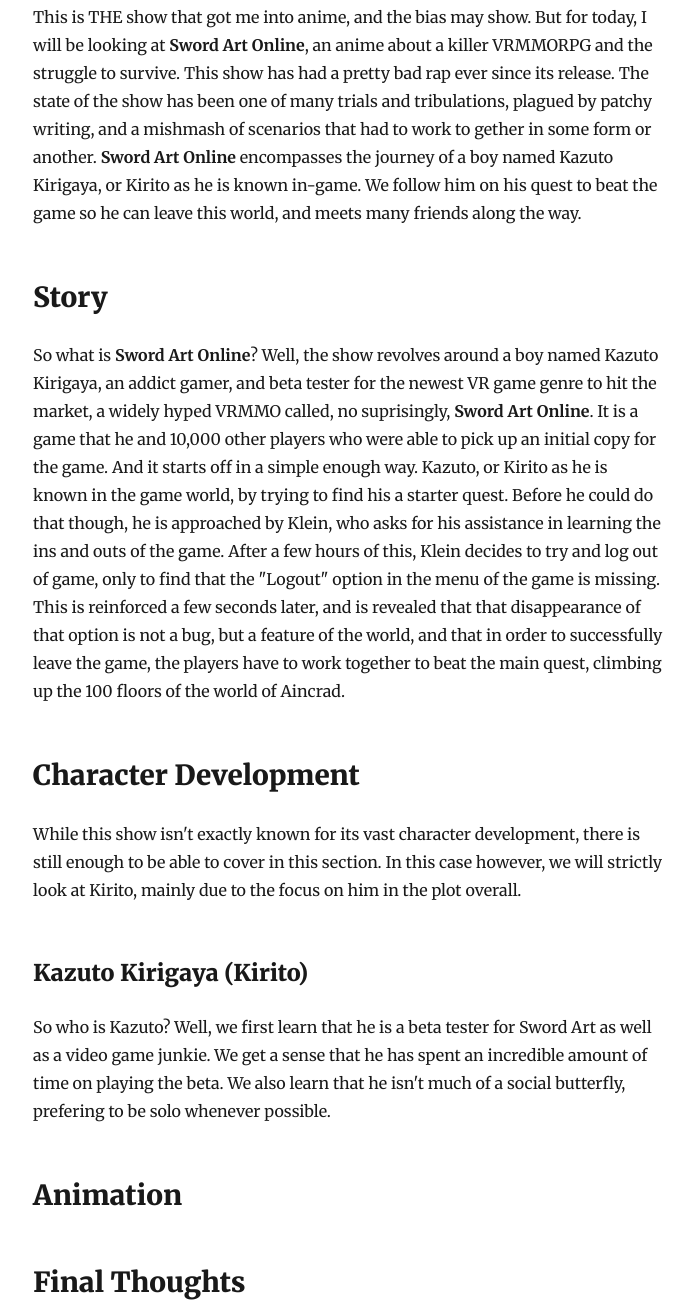
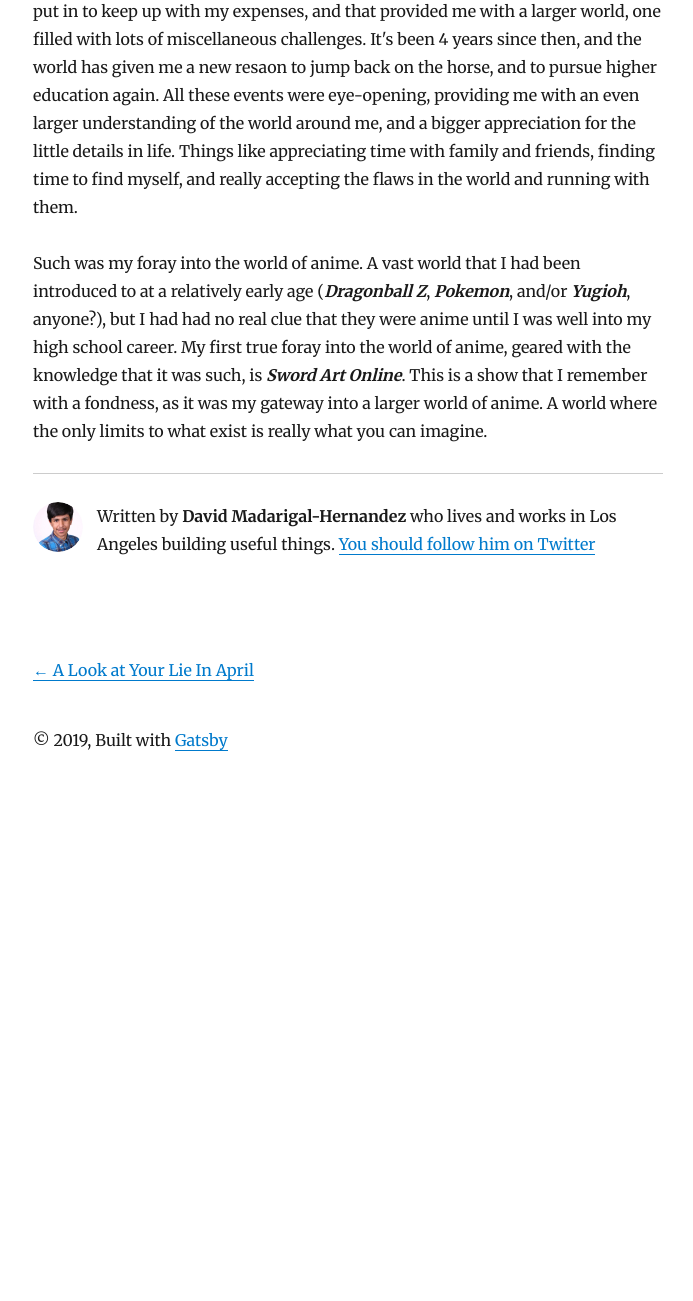
Before and after one commit to MEXdave1997/a-gamers-opinion, a Gatsby site: page /Sword_Art_Online/ in a window 1280 px wide. Shown: the part 655-1956 px from the top of the page, without its empty margins (292-985 px from the left). After the commit the page ends 1451 px from the top, so only its background shows below. Built offline with nearby package versions, Linux system fonts and the light colour scheme; Gatsby itself is replaced by a stand-in of ours; some packages are replaced by stand-ins of ours.

Commit message:
Initiate rewrite. Replace header image.

```diff
--- a/content/blog/Sword_Art_Online/index.md
+++ b/content/blog/Sword_Art_Online/index.md
@@ -4,28 +4,13 @@ date: '2019-02-25'
 ---
 ![Sword Art Online Logo](./sao_logo.jpg)
 
-This is THE show that got me into anime, and the bias may show.
-But for today, I will be looking at **Sword Art Online**, an anime about a killer VRMMORPG and the struggle to survive.
-This show has had a pretty bad rap ever since its release.
-The state of the show has been one of many trials and tribulations, plagued by patchy writing, and a mishmash of scenarios that had to work to gether in some form or another.
-**Sword Art Online** encompasses the journey of a boy named Kazuto Kirigaya, or Kirito as he is known in-game.
-We follow him on his quest to beat the game so he can leave this world, and meets many friends along the way.
+College, for me was a very interesting venture.
+At 17, I was a college freshman, majoring in Sociology, and was prepared to take on anything that came my way.
+However, life got in the way, and it stopped me in my tracks. I was, for a lack of a better term, stuck.
+I jumped inot the workforce, and remember the work I had to put in to keep up with my expenses, and that provided me with a larger world, one filled with lots of miscellaneous challenges.
+It's been 4 years since then, and the world has given me a new resaon to jump back on the horse, and to pursue higher education again.
+All these events were eye-opening, providing me with an even larger understanding of the world around me, and a bigger appreciation for the little details in life.
+Things like appreciating time with family and friends, finding time to find myself, and really accepting the flaws in the world and running with them.
 
-## Story
-So what is **Sword Art Online**? Well, the show revolves around a boy named Kazuto Kirigaya, an addict gamer, and beta tester for the newest VR game genre to hit the market, a widely hyped VRMMO called, no suprisingly, **Sword Art Online**.
-It is a game that he and 10,000 other players who were able to pick up an initial copy for the game.
-And it starts off in a simple enough way.
-Kazuto, or Kirito as he is known in the game world, by trying to find his a starter quest.
-Before he could do that though, he is approached by Klein, who asks for his assistance in learning the ins and outs of the game.
-After a few hours of this, Klein decides to try and log out of game, only to find that the "Logout" option in the menu of the game is missing.
-This is reinforced a few seconds later, and is revealed that that disappearance of that option is not a bug, but a feature of the world, and that in order to successfully leave the game, the players have to work together to beat the main quest, climbing up the 100 floors of the world of Aincrad.
 
-## Character Development
-While this show isn't exactly known for its vast character development, there is still enough to be able to cover in this section. In this case however, we will strictly look at Kirito, mainly due to the focus on him in the plot overall.
-
-### Kazuto Kirigaya (Kirito)
-So who is Kazuto? Well, we first learn that he is a beta tester for Sword Art as well as a video game junkie. We get a sense that he has spent an incredible amount of time on playing the beta. We also learn that he isn't much of a social butterfly, prefering to be solo whenever possible.
-
-## Animation
-
-## Final Thoughts
+Such was my foray into the world of anime. A vast world that I had been introduced to at a relatively early age (***Dragonball Z***, ***Pokemon***, and/or ***Yugioh***, anyone?), but I had had no real clue that they were anime until I was well into my high school career. My first true foray into the world of anime, geared with the knowledge that it was such, is ***Sword Art Online***. This is a show that I remember with a fondness, as it was my gateway into a larger world of anime. A world where the only limits to what exist is really what you can imagine.
```
Also changed, not shown: content/blog/Sword_Art_Online/sao_logo.jpg.
